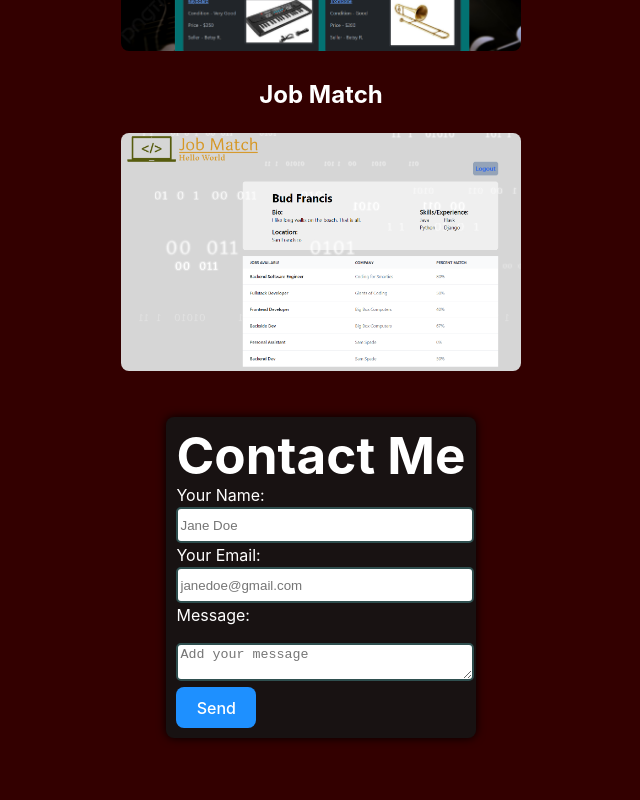
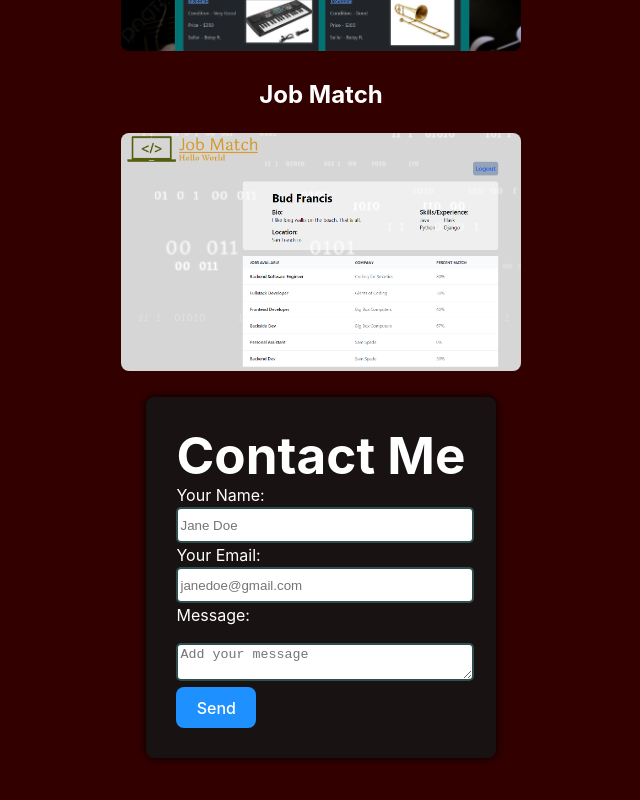
Before and after one commit to Wbradmeyer/vitePortfolio, a Vue app: page / in a window 1280 px wide. Shown: the part 1255-2055 px from the top of the page, without its empty margins (319-959 px from the left). Built offline with nearby package versions, Linux system fonts and the light colour scheme.

Commit message:
contact move padding in card

```diff
--- a/src/components/Contact.vue
+++ b/src/components/Contact.vue
@@ -31,7 +31,6 @@
 
     .card {
         margin: 0px;
-        padding: 20px;
     }
 
     form {
@@ -41,7 +40,7 @@
         color: white;
         border-radius: 8px;
         max-width: 450px;
-        padding: 10px;
+        padding: 30px;
         box-shadow: 0px 0px 10px black;
     }
 
```
